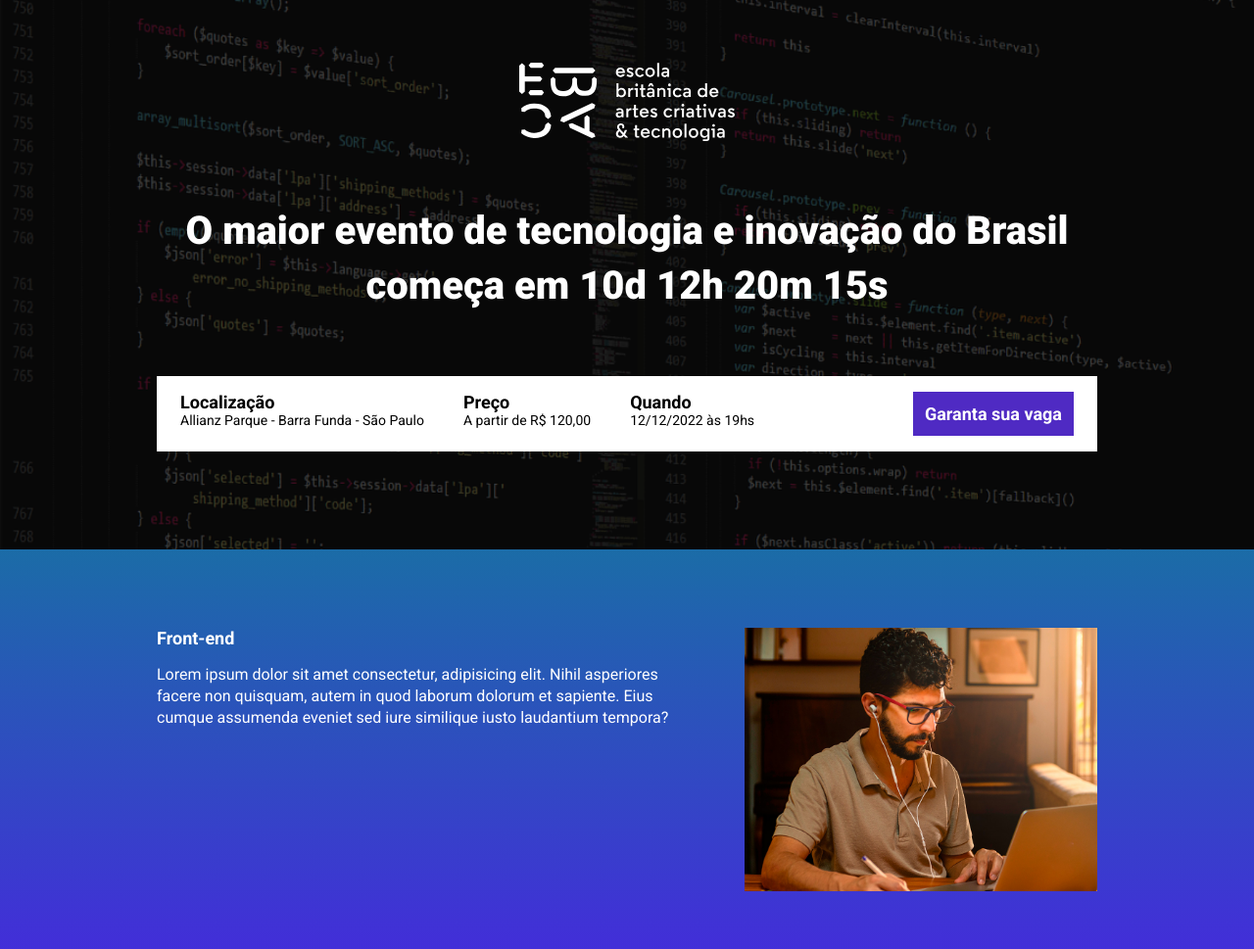
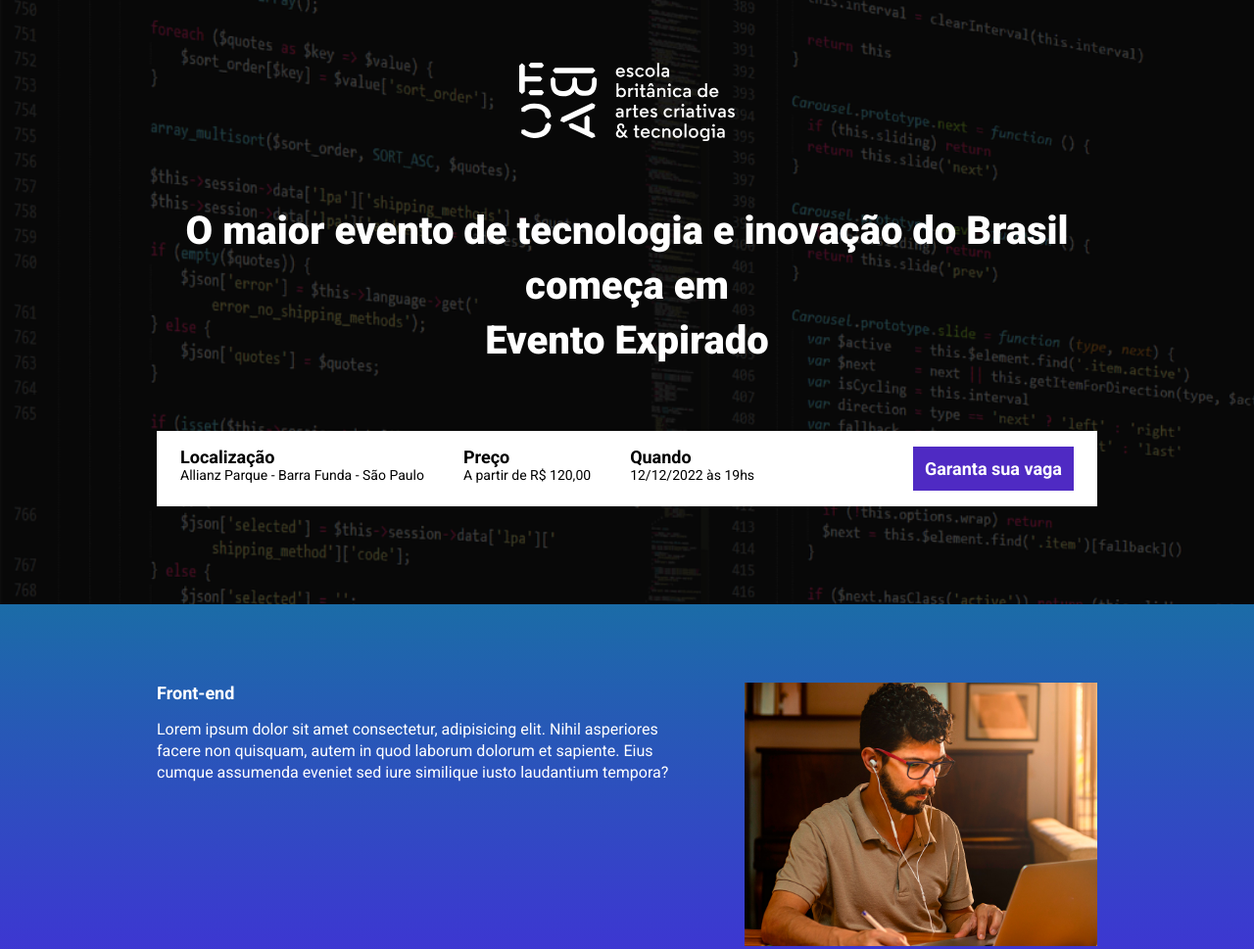
Before and after one commit to ClaudioFerreir/EBAC_talks, a website built with Parcel: page src/index.html in a window 1280 px wide. Shown: the top 969 px of the page at 98% size. Built offline with nearby package versions, Linux system fonts and the light colour scheme.

Commit message:
criando a contagem regressiva

```diff
--- a/package.json
+++ b/package.json
@@ -2,9 +2,9 @@
   "name": "ebac_talks",
   "version": "1.0.0",
   "description": "",
-  "main": "index.js",
   "scripts": {
     "dev": "parcel src/index.html src/styles/main.scss src/scripts/main.js",
+    "build": "parcel build src/index.html",
     "test": "echo \"Error: no test specified\" && exit 1"
   },
   "keywords": [],
--- a/src/index.html
+++ b/src/index.html
@@ -22,7 +22,8 @@
     <div class="container">
       <img class="hero__logo" src="./images/ebac_logo.svg" alt="EBAC">
       <p class="hero__text">
-        O maior evento de tecnologia e inovação do Brasil começa em 10d 12h 20m 15s
+        O maior evento de tecnologia e inovação do Brasil começa em <br>
+        <span id="contador"></span>
       </p>
       <div class="infos-bar">
         <ul class="infos-bar__infos">
--- a/src/scripts/main.js
+++ b/src/scripts/main.js
@@ -1 +1,32 @@
 AOS.init();
+
+const dataDoEvento = new Date("Dec 25, 2022 19:00:00");
+const timeStampDoEvento = dataDoEvento.getTime();
+
+const contaAsHoras = setInterval(function() {
+  const agora = new Date();
+  const timeStampAtual = agora.getTime();
+
+  const distanciaAteOEvento = timeStampDoEvento - timeStampAtual;
+
+  const diaEmMs = 1000 * 60 * 60 * 24;
+  const horaEmMs = 1000 * 60 * 60;
+  const minutoEmMs = 1000 * 60;
+
+  const diasAteOEvento = Math.floor(distanciaAteOEvento / diaEmMs);
+  const horasAteOEvento = Math.floor((distanciaAteOEvento % diaEmMs) / horaEmMs);
+  const minutosAteOEvento = Math.floor((distanciaAteOEvento % horaEmMs) / minutoEmMs);
+  const segundosAteOEvento = Math.floor((distanciaAteOEvento % minutoEmMs) / 1000);
+
+  console.log(diasAteOEvento);
+  console.log(horasAteOEvento);
+  console.log(minutosAteOEvento);
+  console.log(segundosAteOEvento);
+
+  document.getElementById('contador').innerHTML = `${diasAteOEvento}d ${horasAteOEvento}h ${minutosAteOEvento}m ${segundosAteOEvento}s`;
+
+  if (distanciaAteOEvento < 0) {
+    clearInterval(contaAsHoras);
+    document.getElementById('contador').innerHTML = 'Evento Expirado';
+  }
+}, 1000);
```
